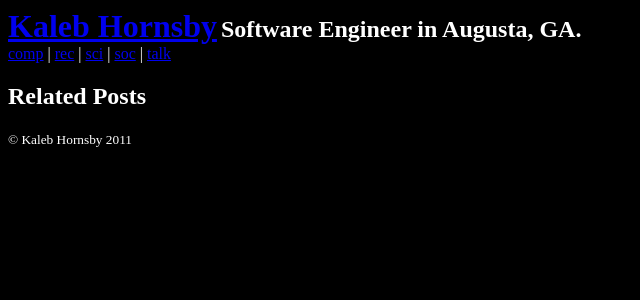
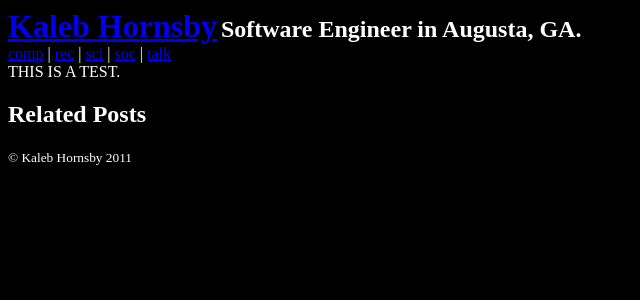
Before and after one commit to kaleb/kaleb.github.com, a Jekyll site: the page built from index.html, in a window 1280 px wide. Shown: the top 300 px of the page, without its empty margins (0-640 px from the left). Built offline with Jekyll 4.4.1, drawn with Linux system fonts in a browser that asks for light colours; the list of posts is cut into pages by our own code.

Commit message:
Edited _layouts/default.html via GitHub

```diff
--- a/_layouts/default.html
+++ b/_layouts/default.html
@@ -28,7 +28,7 @@
     | <a href="/talk">talk</a>
   </nav>
 </header>
-{{context}}
+{{content}}
 <footer>
   <h2>Related Posts</h2>
   <ul>
```
